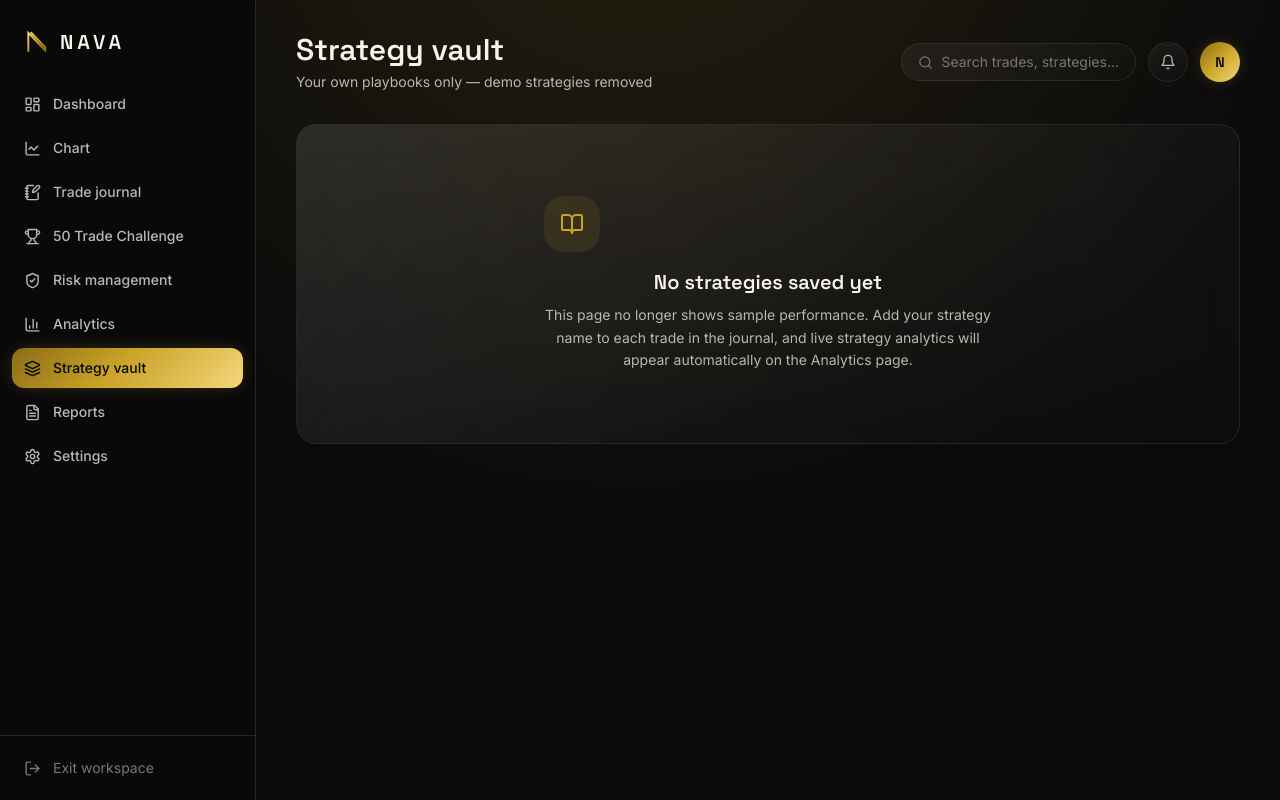
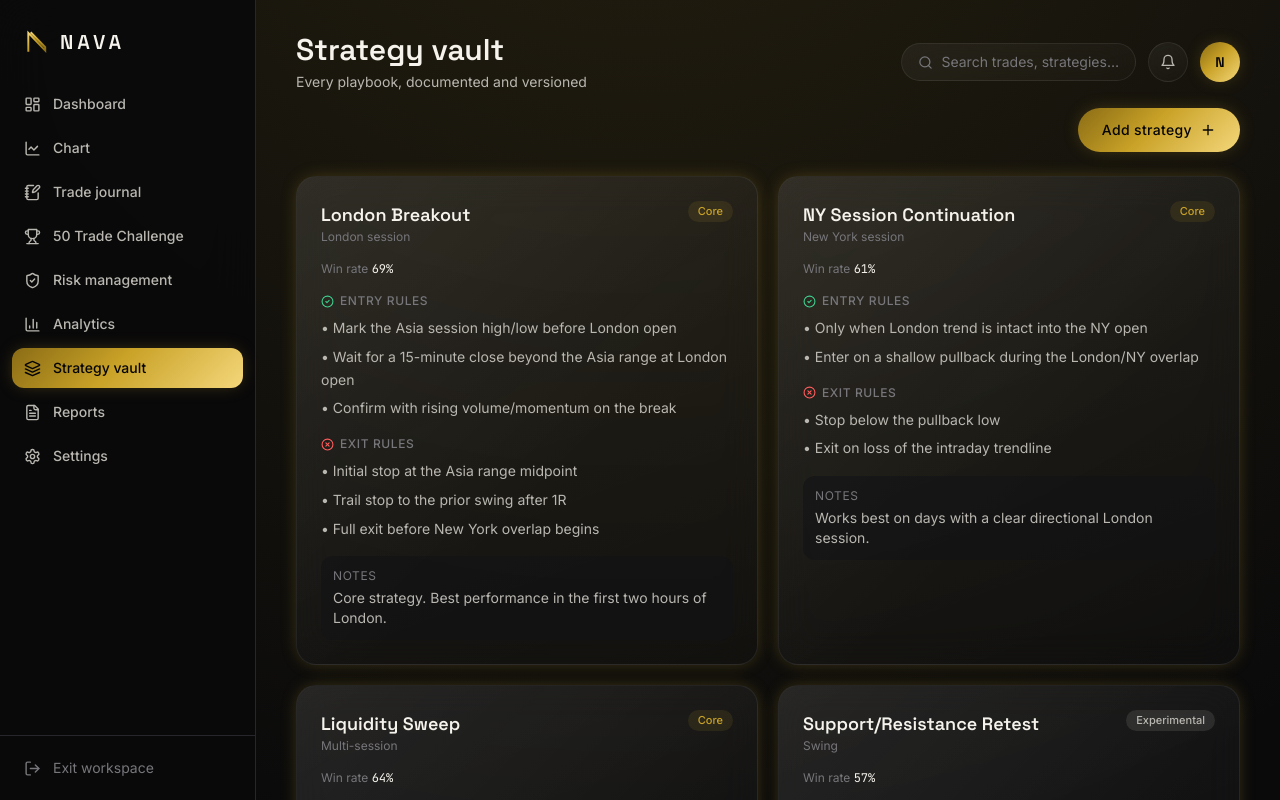
Before and after one commit to navagowda/nava-td-challenge, a Next.js app: page /vault in a window 1280 px wide. Shown: the top 800 px of the page. Built offline with nearby package versions, Linux system fonts and the light colour scheme.

Commit message:
Add files via upload

```diff
--- a/src/app/vault/page.tsx
+++ b/src/app/vault/page.tsx
@@ -1,2 +1,23 @@
-import AppShell from "@/components/layout/AppShell";import Topbar from "@/components/layout/Topbar";import GlassCard from "@/components/ui/GlassCard";import {BookOpen} from "lucide-react";
-export default function VaultPage(){return <AppShell><Topbar title="Strategy vault" subtitle="Your own playbooks only — demo strategies removed"/><GlassCard className="flex min-h-[320px] flex-col items-center justify-center text-center" hover={false}><div className="mb-4 flex h-14 w-14 items-center justify-center rounded-2xl bg-gold/10 text-gold"><BookOpen size={24}/></div><h2 className="font-display text-xl font-semibold text-bone">No strategies saved yet</h2><p className="mt-2 max-w-md text-sm leading-relaxed text-bone-dim">This page no longer shows sample performance. Add your strategy name to each trade in the journal, and live strategy analytics will appear automatically on the Analytics page.</p></GlassCard></AppShell>}
+import AppShell from "@/components/layout/AppShell";
+import Topbar from "@/components/layout/Topbar";
+import StrategyCard from "@/components/vault/StrategyCard";
+import GlowButton from "@/components/ui/GlowButton";
+import { strategies } from "@/lib/mockData";
+import { Plus } from "lucide-react";
+
+export default function VaultPage() {
+  return (
+    <AppShell>
+      <Topbar title="Strategy vault" subtitle="Every playbook, documented and versioned" />
+      <div className="-mt-4 mb-6 flex justify-end">
+        <GlowButton icon={<Plus size={16} />}>Add strategy</GlowButton>
+      </div>
+
+      <div className="grid grid-cols-1 gap-5 lg:grid-cols-2">
+        {strategies.map((s, i) => (
+          <StrategyCard key={s.id} strategy={s} delay={i * 0.05} />
+        ))}
+      </div>
+    </AppShell>
+  );
+}
```
